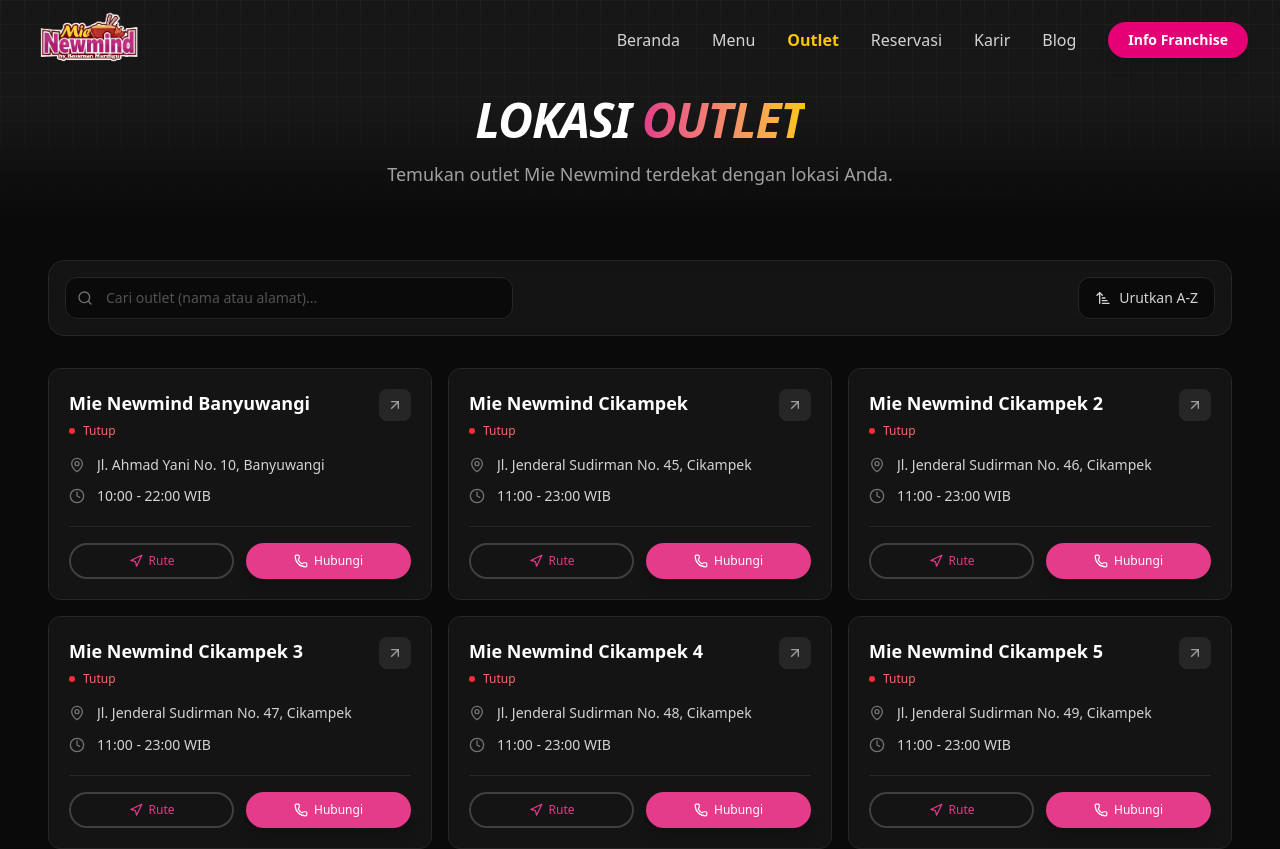
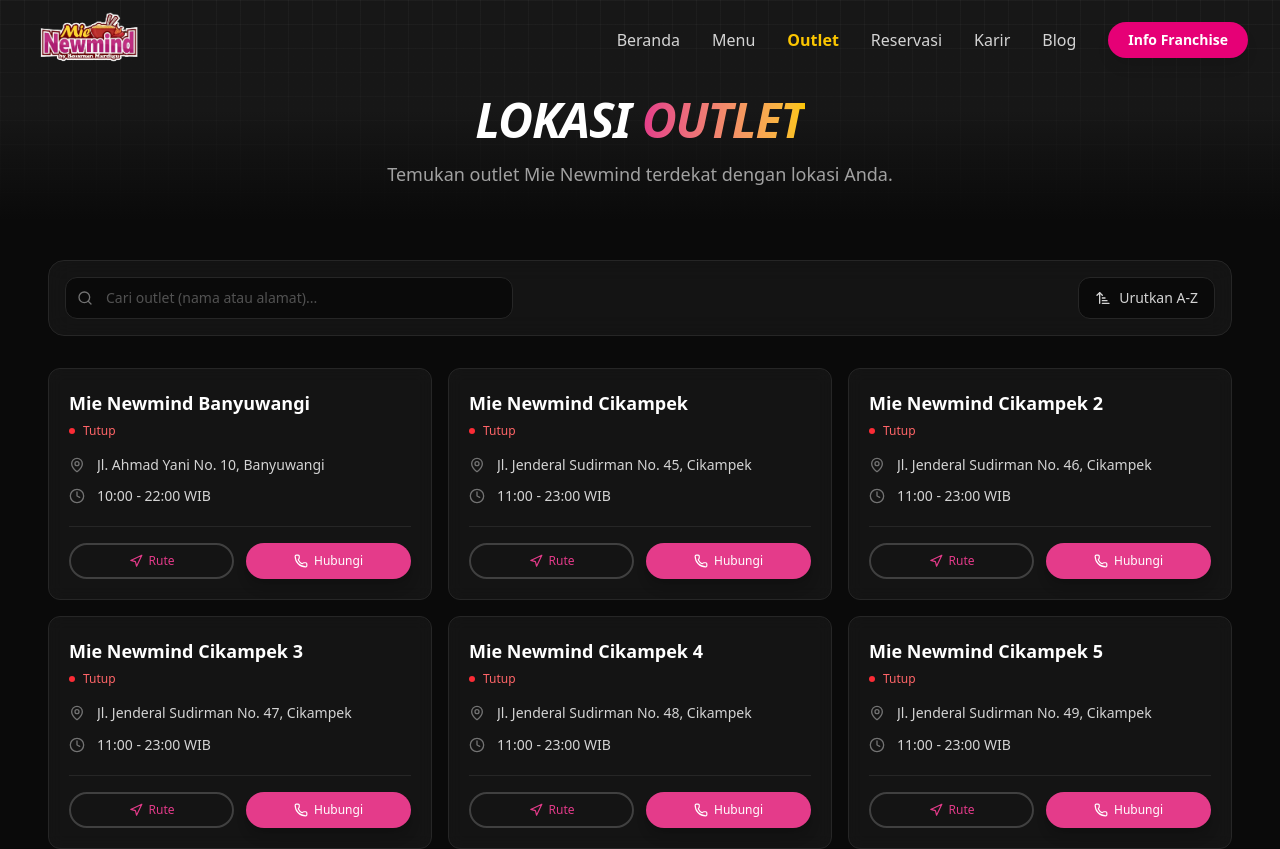
Before and after one commit to rakha00/mie-newmind, a Next.js app: page /outlet in a window 1280 px wide. Shown: the top 849 px of the page. Built offline with nearby package versions, Linux system fonts and the light colour scheme.

Commit message:
update: outlet

```diff
--- a/app/outlet/page.tsx
+++ b/app/outlet/page.tsx
@@ -110,17 +110,6 @@
                                                         </span>
                                                     </div>
                                                 </div>
-                                                <div className="flex gap-2">
-                                                    <a
-                                                        href={outlet.googleMapsUrl}
-                                                        target="_blank"
-                                                        rel="noopener noreferrer"
-                                                        className="p-2 rounded-lg bg-neutral-800 text-neutral-400 hover:bg-neutral-700 hover:text-white transition-colors"
-                                                        title="Open in Maps"
-                                                    >
-                                                        <ArrowUpRight className="w-4 h-4" />
-                                                    </a>
-                                                </div>
                                             </div>
 
                                             {/* Content */}
@@ -143,6 +132,7 @@
 
                                             {/* Actions */}
                                             <div className="grid grid-cols-2 gap-3 mt-auto border-t border-neutral-800 pt-4">
+                                                {outlet.googleMapsUrl ? (
                                                     <CTAButton
                                                         href={outlet.googleMapsUrl}
                                                         variant="outline"
@@ -151,13 +141,23 @@
                                                         <Navigation className="w-3.5 h-3.5 mr-1.5" />
                                                         Rute
                                                     </CTAButton>
+                                                ) : (
+                                                    <div className="hidden" />
+                                                )}
+
+                                                {outlet.phone ? (
                                                     <CTAButton
                                                         href={`https://wa.me/${outlet.phone}`}
-                                                    className="w-full text-xs font-medium h-9"
+                                                        className={`w-full text-xs font-medium h-9 ${!outlet.googleMapsUrl ? 'col-span-2' : ''}`}
                                                     >
                                                         <Phone className="w-3.5 h-3.5 mr-1.5" />
                                                         Hubungi
                                                     </CTAButton>
+                                                ) : (
+                                                    <div className="hidden" />
+                                                )}
+
+                                                {/* If both are missing, showing nothing or handle layout gracefully */}
                                             </div>
                                         </div>
                                     </motion.div>
```
Lines whose indentation alone changed are shown as unchanged.
